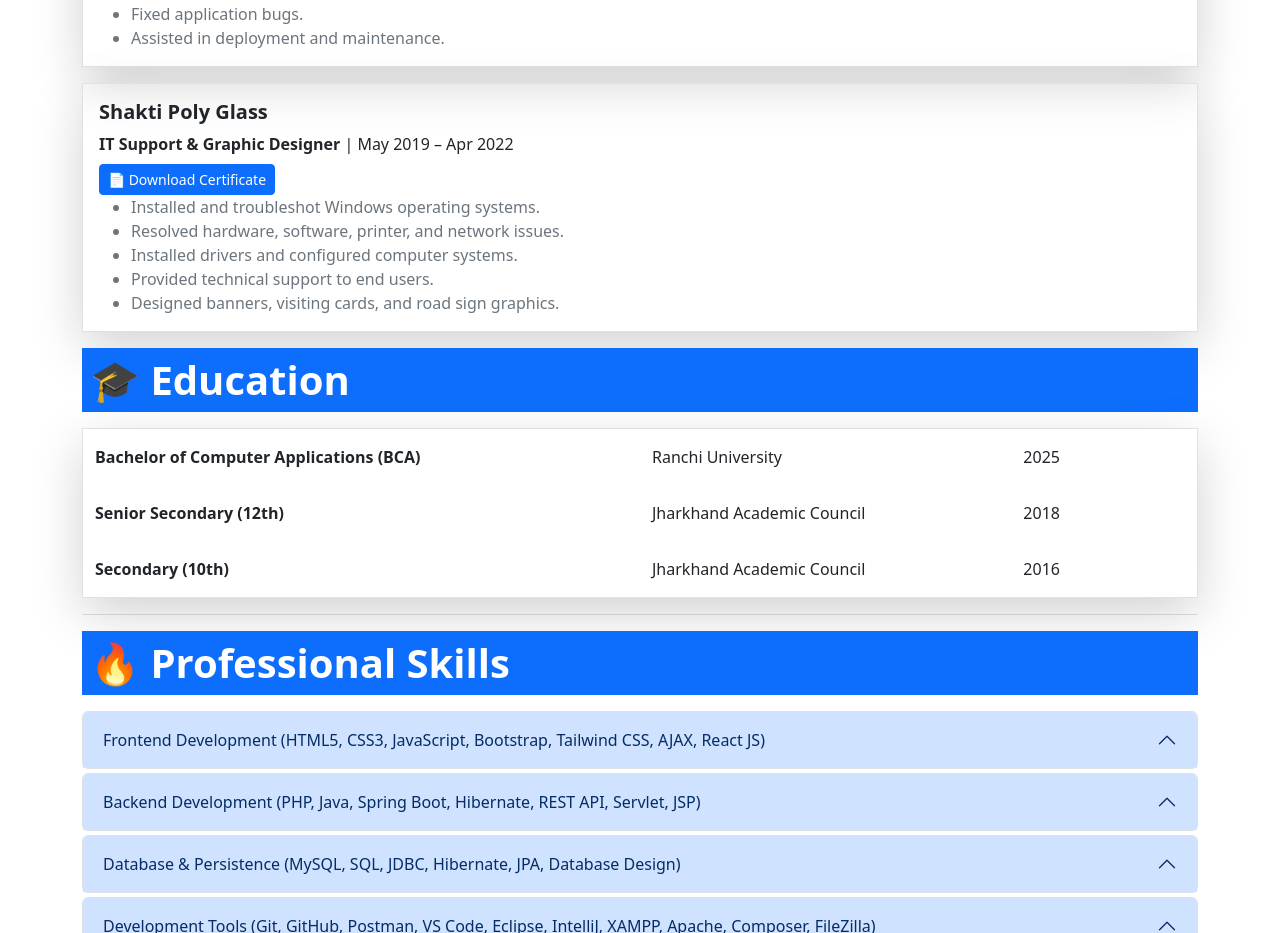
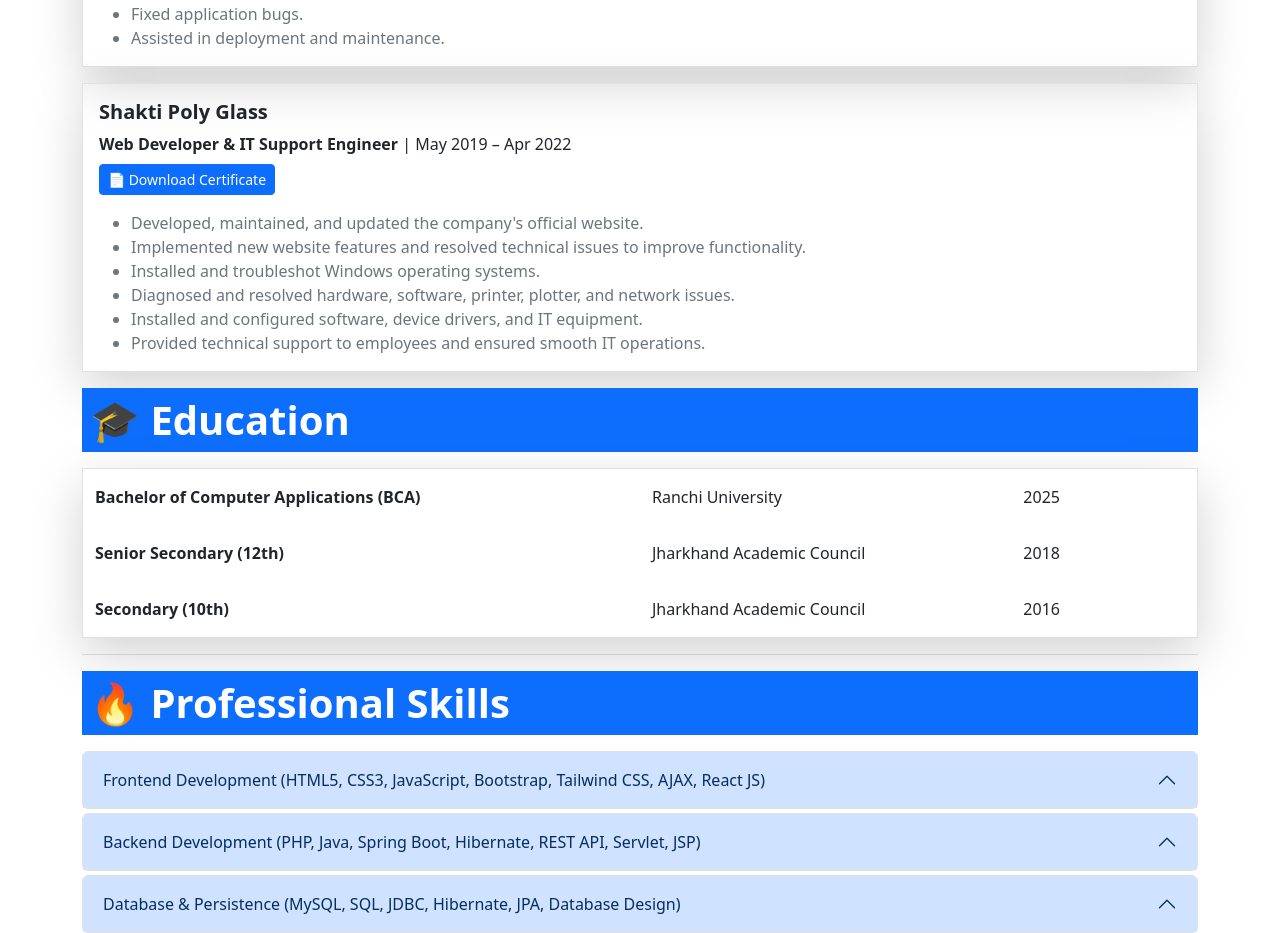
Before and after one commit to riteshxoni/Portfolio, a React (Vite) app: page / in a window 1280 px wide. Shown: the part 1780-2713 px from the top of the page. Built offline with nearby package versions, Linux system fonts and the light colour scheme.

Commit message:
Update About.jsx

```diff
--- a/src/components/About.jsx
+++ b/src/components/About.jsx
@@ -175,21 +175,24 @@ const About = () => {
 <div className="container my-3 shadow-lg border p-3">
   <h5 className="fw-bold">Shakti Poly Glass</h5>
   <p className="mb-2">
-    <strong>IT Support & Graphic Designer</strong> | May 2019 – Apr 2022
+    <strong>Web Developer & IT Support Engineer</strong> | May 2019 – Apr 2022
   </p>
+
   <a
-      href="/certificates/academy-of-skill-development.pdf"
+    href="/certificates/shakti-poly-glass-experience-certificate.pdf"
     download
     className="btn btn-primary btn-sm"
   >
     📄 Download Certificate
   </a>
-  <ul className="text-secondary mb-0">
+
+  <ul className="text-secondary mb-0 mt-3">
+    <li>Developed, maintained, and updated the company's official website.</li>
+    <li>Implemented new website features and resolved technical issues to improve functionality.</li>
     <li>Installed and troubleshot Windows operating systems.</li>
-    <li>Resolved hardware, software, printer, and network issues.</li>
-    <li>Installed drivers and configured computer systems.</li>
-    <li>Provided technical support to end users.</li>
-    <li>Designed banners, visiting cards, and road sign graphics.</li>
+    <li>Diagnosed and resolved hardware, software, printer, plotter, and network issues.</li>
+    <li>Installed and configured software, device drivers, and IT equipment.</li>
+    <li>Provided technical support to employees and ensured smooth IT operations.</li>
   </ul>
 </div>
 
```
Lines whose indentation alone changed are shown as unchanged.
